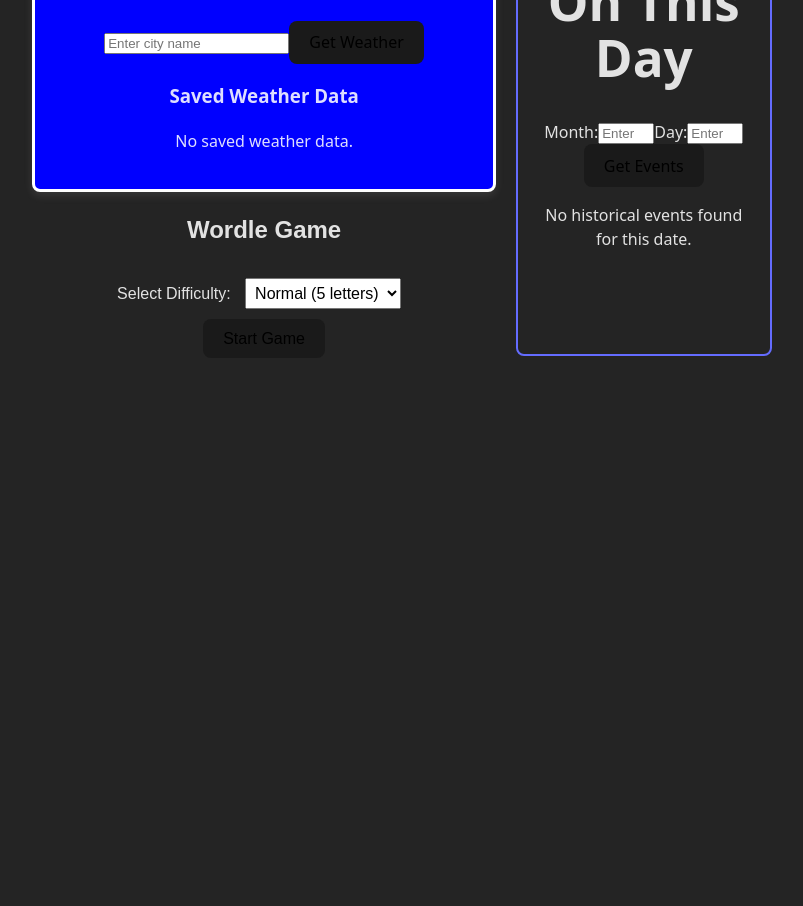
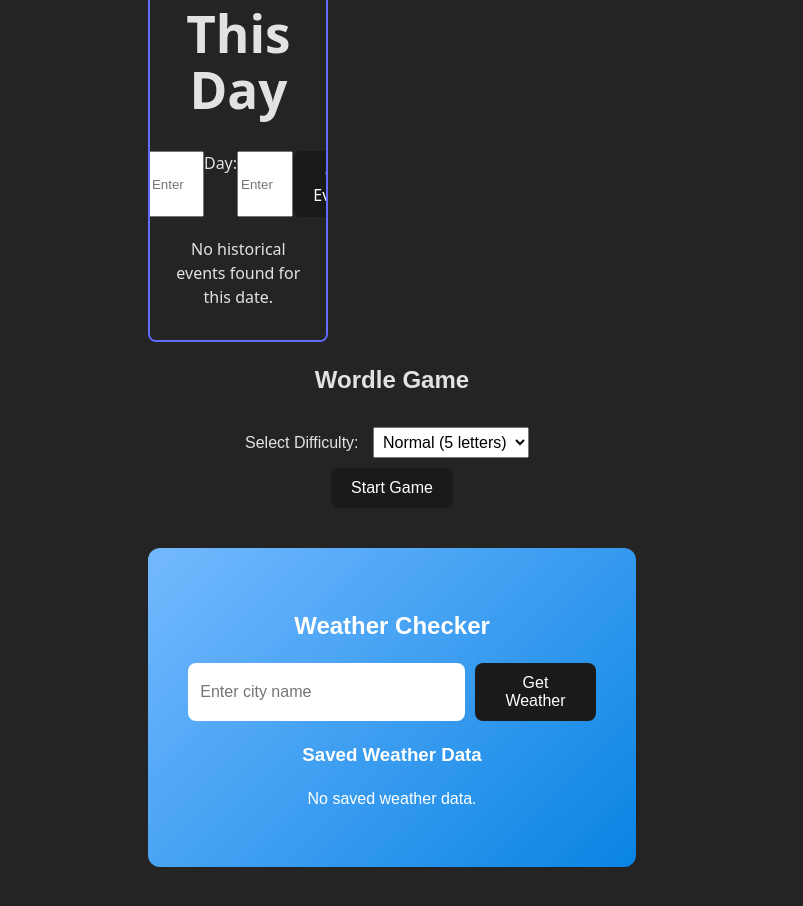
Before and after one commit to TheMarcyTimes/TheMorninPaper, a React (Vite) app in the folder app/: page / in a window 1280 px wide. Shown: the part 280-1186 px from the top of the page, without its empty margins (238-1041 px from the left). Before the commit the page ends 840 px from the top, so only its background shows below. Built offline with nearby package versions, Linux system fonts and the light colour scheme.

Commit message:
added css styles to weather

```diff
--- a/app/src/App.jsx
+++ b/app/src/App.jsx
@@ -7,11 +7,12 @@
   return (
     <div className="app-container">
       <div className="main-content">
+        <h1>The Morning Paper</h1>
+        <div className="news-container">
+          <News />
+        </div>
+        <WordGame />
         <Weather />
-        <WordGame />
-      </div>
-      <div className="news-container">
-        <News />
       </div>
     </div>
   );
--- a/app/src/components/weather.css
+++ b/app/src/components/weather.css
@@ -1,7 +1,84 @@
 .weather-container {
-  border: 3px solid #ffffff; /* Blue border with 3px width */
-  border-radius: 8px; /* Rounded corners */
-  padding: 20px; /* Add some padding inside the border */
-  box-shadow: 0 4px 8px rgba(244, 236, 236, 0.1); /* Subtle shadow for depth */
-  background-color: blue;
+  font-family: Arial, sans-serif;
+  background: linear-gradient(135deg, #74b9ff, #0984e3);
+  color: white;
+  padding: 40px;
+  border-radius: 12px;
+  max-width: 600px;
+  margin: 40px 0 40px auto;
 }
+
+h2,
+h3 {
+  text-align: center;
+}
+
+form {
+  display: flex;
+  justify-content: center;
+  margin-bottom: 20px;
+}
+
+input[type="text"] {
+  padding: 12px;
+  border-radius: 8px;
+  border: none;
+  font-size: 16px;
+  margin-right: 10px;
+  width: 70%;
+}
+
+button {
+  background-color: #00cec9;
+  color: white;
+  border: none;
+  padding: 12px 20px;
+  border-radius: 8px;
+  cursor: pointer;
+  font-size: 16px;
+}
+
+button:hover {
+  background-color: #00b894;
+}
+
+.error {
+  color: #ff7675;
+  text-align: center;
+}
+
+.message {
+  color: #fdcb6e;
+  text-align: center;
+}
+
+.weather-card {
+  background-color: rgba(0, 0, 0, 0.3);
+  padding: 20px;
+  margin: 10px 0;
+  border-radius: 12px;
+  text-align: center;
+  box-shadow: 0 4px 8px rgba(0, 0, 0, 0.1);
+}
+
+.weather-card h3 {
+  margin-bottom: 10px;
+}
+
+.weather-card p {
+  margin: 5px 0;
+}
+
+.weather-card button {
+  margin-top: 10px;
+  margin-right: 10px;
+}
+
+@media (max-width: 480px) {
+  input[type="text"] {
+    width: 60%;
+  }
+  button {
+    padding: 10px 15px;
+  }
+}
```
Also changed, not shown: 1 other file (tests, documents, lock files or other folders).
